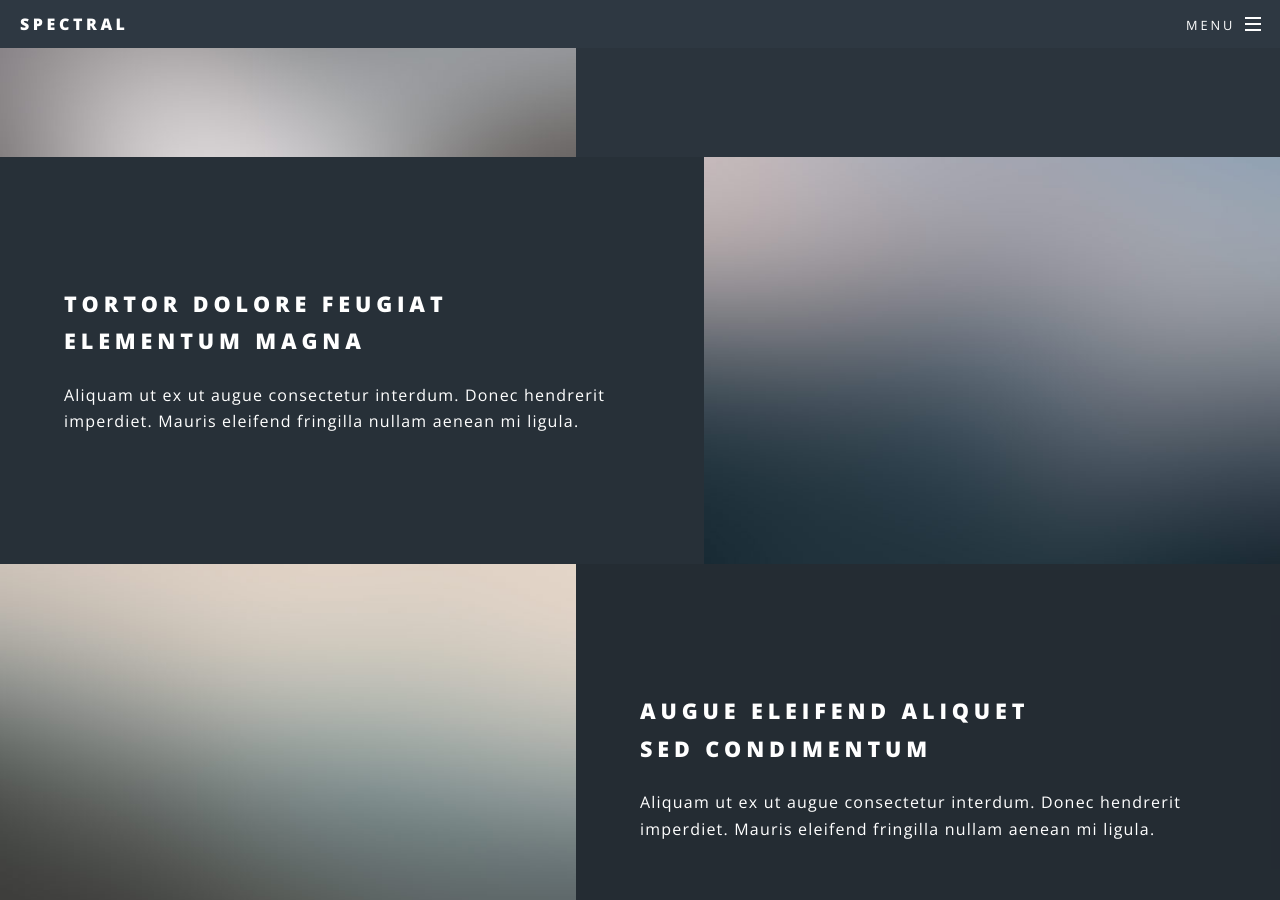
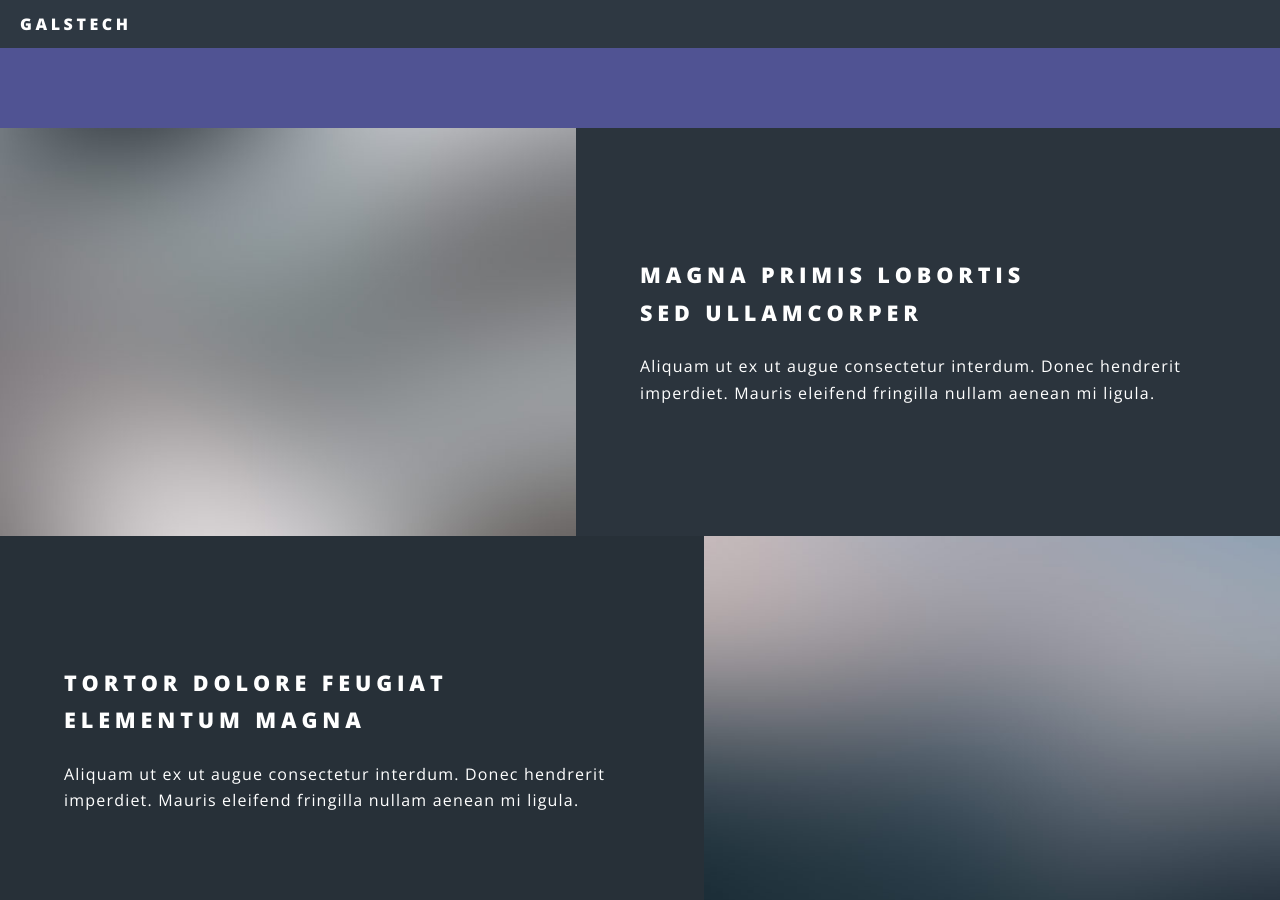
Before and after one commit to arkadianriver/spectral, a Jekyll site: the page built from index.html, in a window 1280 px wide and 900 px high, scrolled down 1672 px. Built offline with Jekyll 4.4.1, drawn with Linux system fonts in a browser that asks for light colours; some of the changed text lies outside the part shown.

Commit message:
Add changes for workshop

```diff
--- a/_config.yml
+++ b/_config.yml
@@ -2,13 +2,13 @@
 #
 
 # Site settings
-title: Spectral
+title: GalsTech
 description: |
   Another fine responsive
   site template freebie
   crafted by [HTML5 UP](http://html5up.net)
 owner: Your Name # or company name
-first_published: 2016 # if migrating another site, the year of your first publish
+first_published:  2017 # if migrating another site, the year of your first publish
 email: your-email@domain.com
 baseurl: "" # the subpath of your site, e.g. /blog
 url: "http://yourdomain.com" # the base hostname & protocol for your site
--- a/_includes/head.html
+++ b/_includes/head.html
@@ -9,4 +9,6 @@
   <!--[if lte IE 8]><link rel="stylesheet" href="{{ "/css/ie8.css" | prepend: site.baseurl }}" /><![endif]-->
   <!--[if lte IE 9]><link rel="stylesheet" href="{{ "/css/ie9.css" | prepend: site.baseurl }}" /><![endif]-->
   <link rel="alternate" type="application/rss+xml" title="{{ site.title }}" href="{{ "/feed.xml" | prepend: site.baseurl | prepend: site.url }}">
+  <link rel="shortcut icon" href="images/favicon.ico">
+
 </head>
--- a/_includes/header.html
+++ b/_includes/header.html
@@ -1,7 +1,7 @@
 <!-- Header -->
 <header id="header"{% if page.layout == 'landing' %} class="alt"{% endif %}>
   <h1><a href="{{ site.baseurl }}/index.html">{{ site.title }}</a></h1>
-  <nav id="nav">
+ <!-- <nav id="nav">
     <ul>
       <li class="special">
         <a href="#menu" class="menuToggle"><span>Menu</span></a>
@@ -21,5 +21,5 @@
         </div>
       </li>
     </ul>
-  </nav>
+  </nav> -->
 </header>
--- a/index.html
+++ b/index.html
@@ -14,54 +14,12 @@
 					</section>
 
 				<!-- One -->
-					<section id="one" class="wrapper style1 special">
-						<div class="inner">
-							<header class="major">
-								<h2>Arcu aliquet vel lobortis ata nisl<br />
-								eget augue amet aliquet nisl cep donec</h2>
-								<p>Aliquam ut ex ut augue consectetur interdum. Donec amet imperdiet eleifend<br />
-								fringilla tincidunt. Nullam dui leo Aenean mi ligula, rhoncus ullamcorper.</p>
-							</header>
-							<ul class="icons major">
-								<li><span class="icon fa-diamond major style1"><span class="label">Lorem</span></span></li>
-								<li><span class="icon fa-heart-o major style2"><span class="label">Ipsum</span></span></li>
-								<li><span class="icon fa-code major style3"><span class="label">Dolor</span></span></li>
-							</ul>
-						</div>
-					</section>
-
-				<!-- Two -->
-					<section id="two" class="wrapper alt style2">
-						<section class="spotlight">
-							<div class="image"><img src="images/pic01.jpg" alt="" /></div><div class="content">
-								<h2>Magna primis lobortis<br />
-								sed ullamcorper</h2>
-								<p>Aliquam ut ex ut augue consectetur interdum. Donec hendrerit imperdiet. Mauris eleifend fringilla nullam aenean mi ligula.</p>
-							</div>
-						</section>
-						<section class="spotlight">
-							<div class="image"><img src="images/pic02.jpg" alt="" /></div><div class="content">
-								<h2>Tortor dolore feugiat<br />
-								elementum magna</h2>
-								<p>Aliquam ut ex ut augue consectetur interdum. Donec hendrerit imperdiet. Mauris eleifend fringilla nullam aenean mi ligula.</p>
-							</div>
-						</section>
-						<section class="spotlight">
-							<div class="image"><img src="images/pic03.jpg" alt="" /></div><div class="content">
-								<h2>Augue eleifend aliquet<br />
-								sed condimentum</h2>
-								<p>Aliquam ut ex ut augue consectetur interdum. Donec hendrerit imperdiet. Mauris eleifend fringilla nullam aenean mi ligula.</p>
-							</div>
-						</section>
-					</section>
-
-				<!-- Three -->
 					<section id="three" class="wrapper style3 special">
 						<div class="inner">
 							<header class="major">
 								<h2>Accumsan mus tortor nunc aliquet</h2>
 								<p>Aliquam ut ex ut augue consectetur interdum. Donec amet imperdiet eleifend<br />
-								fringilla tincidunt. Nullam dui leo Aenean mi ligula, rhoncus ullamcorper.</p>
+									fringilla tincidunt. Nullam dui leo Aenean mi ligula, rhoncus ullamcorper.</p>
 							</header>
 							<ul class="features">
 								<li class="icon fa-paper-plane-o">
@@ -80,14 +38,43 @@
 									<h3>Mauris Imperdiet</h3>
 									<p>Augue consectetur sed interdum imperdiet et ipsum. Mauris lorem tincidunt nullam amet leo Aenean ligula consequat consequat.</p>
 								</li>
-								<li class="icon fa-heart-o">
-									<h3>Aenean Primis</h3>
-									<p>Augue consectetur sed interdum imperdiet et ipsum. Mauris lorem tincidunt nullam amet leo Aenean ligula consequat consequat.</p>
-								</li>
-								<li class="icon fa-flag-o">
-									<h3>Tortor Ut</h3>
-									<p>Augue consectetur sed interdum imperdiet et ipsum. Mauris lorem tincidunt nullam amet leo Aenean ligula consequat consequat.</p>
-								</li>
+							</ul>
+						</div>
+					</section>
+
+
+				<!-- Two -->
+					<section id="two" class="wrapper alt style2">
+						<section class="spotlight">
+							<div class="image"><img src="images/pic01.jpg" alt="" /></div><div class="content">
+								<h2>Magna primis lobortis<br />
+								sed ullamcorper</h2>
+								<p>Aliquam ut ex ut augue consectetur interdum. Donec hendrerit imperdiet. Mauris eleifend fringilla nullam aenean mi ligula.</p>
+							</div>
+						</section>
+						<section class="spotlight">
+							<div class="image"><img src="images/pic02.jpg" alt="" /></div><div class="content">
+								<h2>Tortor dolore feugiat<br />
+								elementum magna</h2>
+								<p>Aliquam ut ex ut augue consectetur interdum. Donec hendrerit imperdiet. Mauris eleifend fringilla nullam aenean mi ligula.</p>
+							</div>
+						</section>
+
+					</section>
+
+				<!-- Three -->
+					<section id="one" class="wrapper style1 special">
+						<div class="inner">
+							<header class="major">
+								<h2>Arcu aliquet vel lobortis ata nisl<br />
+									eget augue amet aliquet nisl cep donec</h2>
+								<p>Aliquam ut ex ut augue consectetur interdum. Donec amet imperdiet eleifend<br />
+									fringilla tincidunt. Nullam dui leo Aenean mi ligula, rhoncus ullamcorper.</p>
+							</header>
+							<ul class="icons major">
+								<li><span class="icon fa-diamond major style1"><span class="label">Lorem</span></span></li>
+								<li><span class="icon fa-heart-o major style2"><span class="label">Ipsum</span></span></li>
+								<li><span class="icon fa-code major style3"><span class="label">Dolor</span></span></li>
 							</ul>
 						</div>
 					</section>
```
Also changed, not shown: images/favicon.ico (added).
